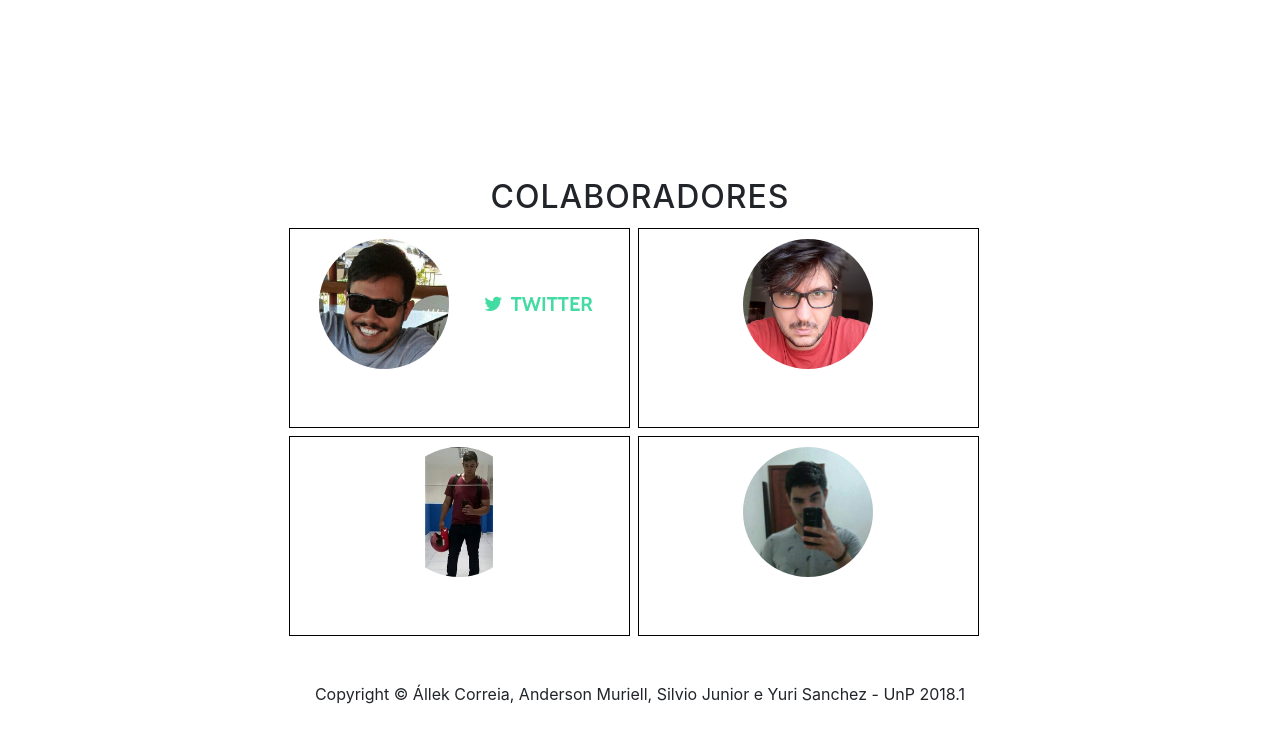
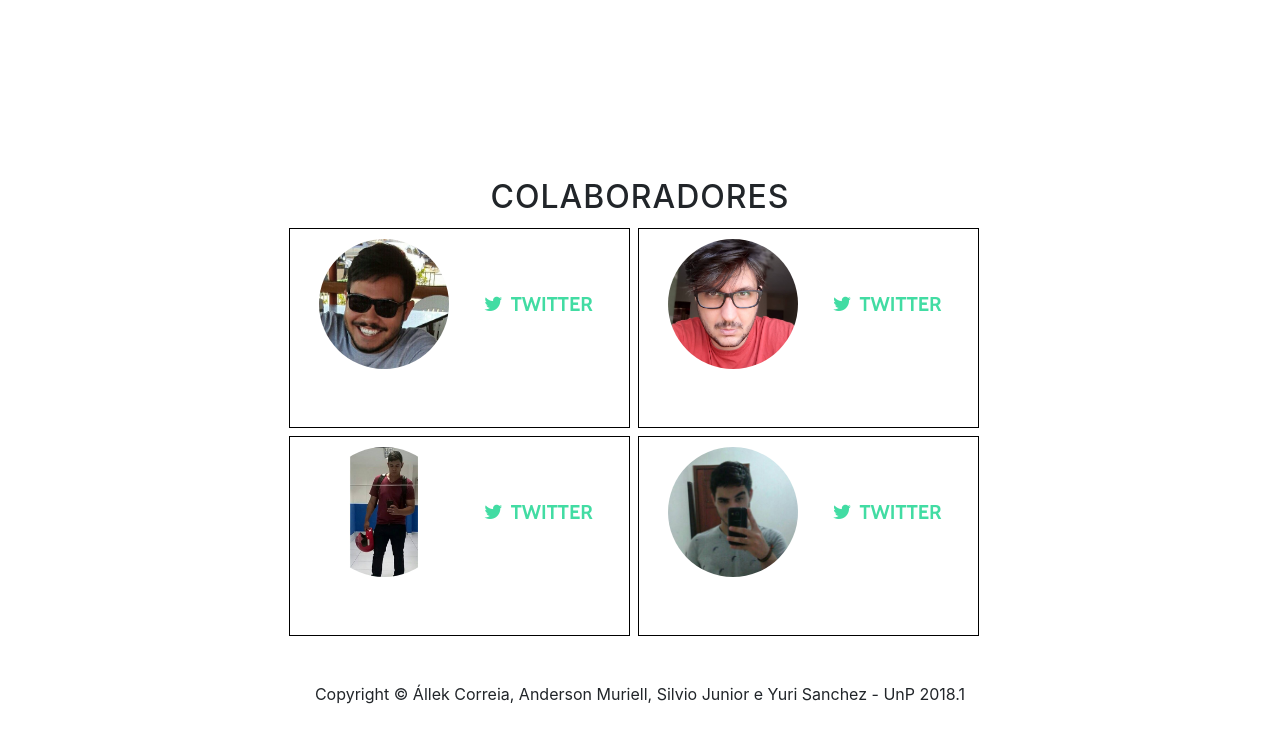
Before and after one commit to allekwrc/site-pesquisa-engsoft, a website with bundled scripts: page index.html in a window 1280 px wide. Shown: the part 7173-7915 px from the top of the page. Built offline with nearby package versions, Linux system fonts and the light colour scheme.

Commit message:
Update em Colaboradores

```diff
--- a/index.html
+++ b/index.html
@@ -236,7 +236,7 @@
           <h2>Colaboradores</h2>
             <div class="divSquare">
                 <img class="imgcicle" src="img/Allek.jpg" alt="[Allek Correia]" height=25% width=50%>
-                    <a href="https://twitter.com/SBootstrap" class="btn btn-default btn-lg">
+                    <a href="https://twitter.com/AllekCorreia" class="btn btn-default btn-lg">
                           <i class="fa fa-twitter fa-fw"></i>
                           <span class="network-name">Twitter</span>
                     </a>
@@ -245,7 +245,10 @@
             <div class="divSquare">
 
                     <img class="imgcicle" src="img/Anderson.jpg" alt="[Anderson Muriell]" height=25% width=50%>
-
+                        <a href="https://twitter.com/theblackturtle" class="btn btn-default btn-lg">
+                          <i class="fa fa-twitter fa-fw"></i>
+                          <span class="network-name">Twitter</span>
+                    </a>
             </div>
 
             <div style='clear:both'></div>
@@ -253,13 +256,19 @@
             <div class="divSquare">
 
                 <img class="imgcicle" src="img/Silvio.jpg" alt="[Silvio Junior]" height=25% width=50%>
-
+                    <a href="https://twitter.com/AllekCorreia" class="btn btn-default btn-lg">
+                          <i class="fa fa-twitter fa-fw"></i>
+                          <span class="network-name">Twitter</span>
+                    </a>
             </div>
 
             <div class="divSquare">
 
                 <img class="imgcicle" src="img/Yuri.jpg" alt="[Yuri Sanchez]" height=25% width=50%>
-
+                    <a href="https://twitter.com/AllekCorreia" class="btn btn-default btn-lg">
+                          <i class="fa fa-twitter fa-fw"></i>
+                          <span class="network-name">Twitter</span>
+                    </a>
             </div>
         </div>
       </div>
```
